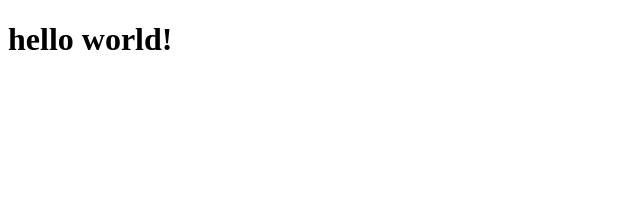
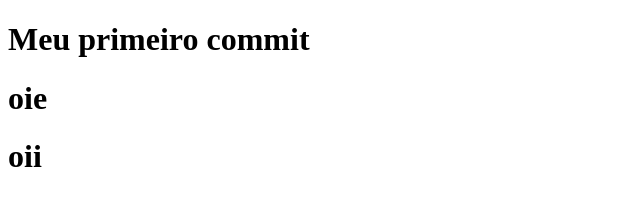
Before and after one commit to annybmelo/GitGithub-Oficina, a plain HTML site: page index.html in a window 1280 px wide. Shown: the whole page, without its empty margins (0-640 px from the left). Drawn offline with Linux system fonts and the light colour scheme.

Commit message:
adicionei um oie

```diff
--- a/index.html
+++ b/index.html
@@ -6,6 +6,8 @@
     <title>Document</title>
 </head>
 <body>
-    <h1> hello world!</h1>
+    <h1>Meu primeiro commit</h1>
+    <h1> oie </h1>
+    <h1> oii </h1>
 </body>
 </html>
```
